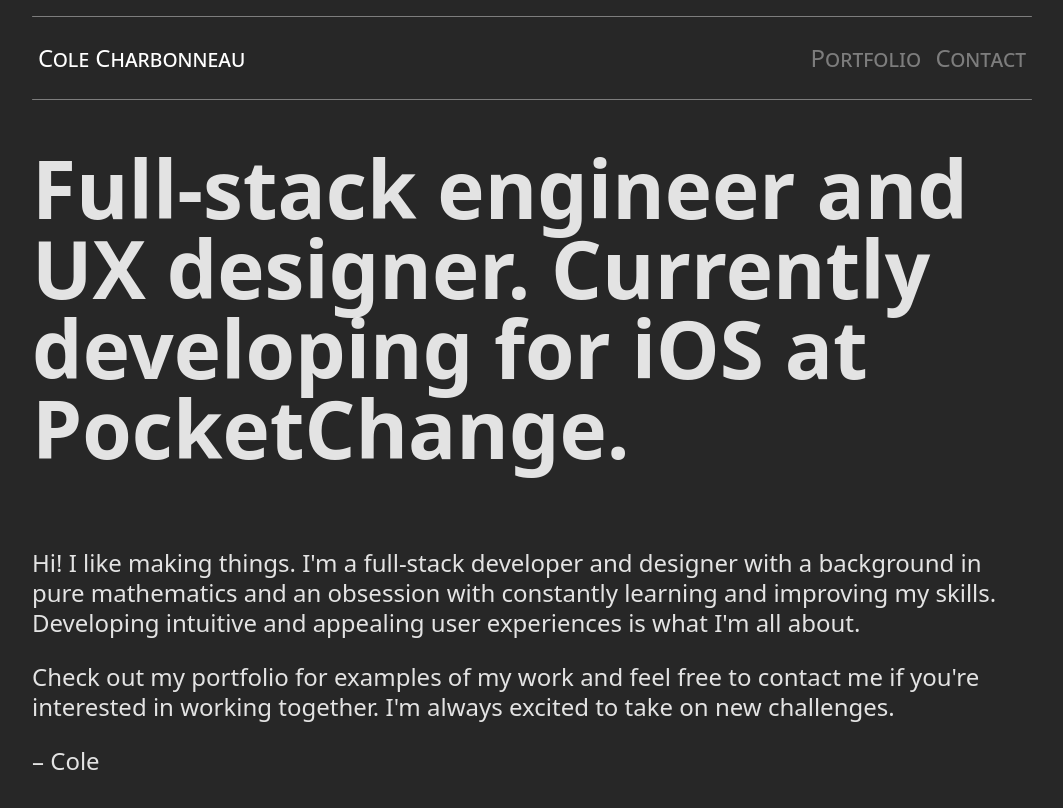
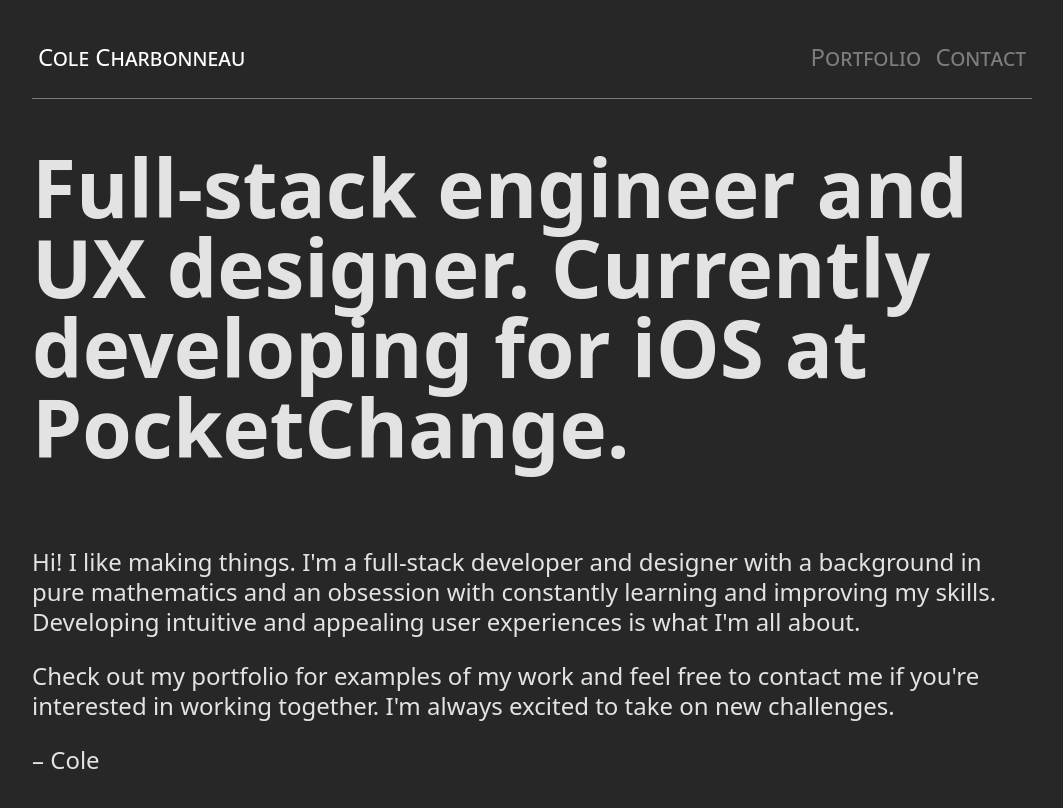
Before and after one commit to colecharb/colecharb-web, a React (Vite) app: page / in a window 1280 px wide. Shown: the top 808 px of the page, without its empty margins (108-1171 px from the left). Built offline with nearby package versions, Linux system fonts and the light colour scheme.

Commit message:
removed line above nav bar

```diff
--- a/src/App.tsx
+++ b/src/App.tsx
@@ -17,7 +17,7 @@
   return (
     <div className="App">
 
-      <div className="line-horizontal" />
+      {/* <div className="line-horizontal" /> */}
 
       <div style={{ display: 'flex', alignItems: 'center', padding: '0.25em', gap: '1em' }}>
 
```
